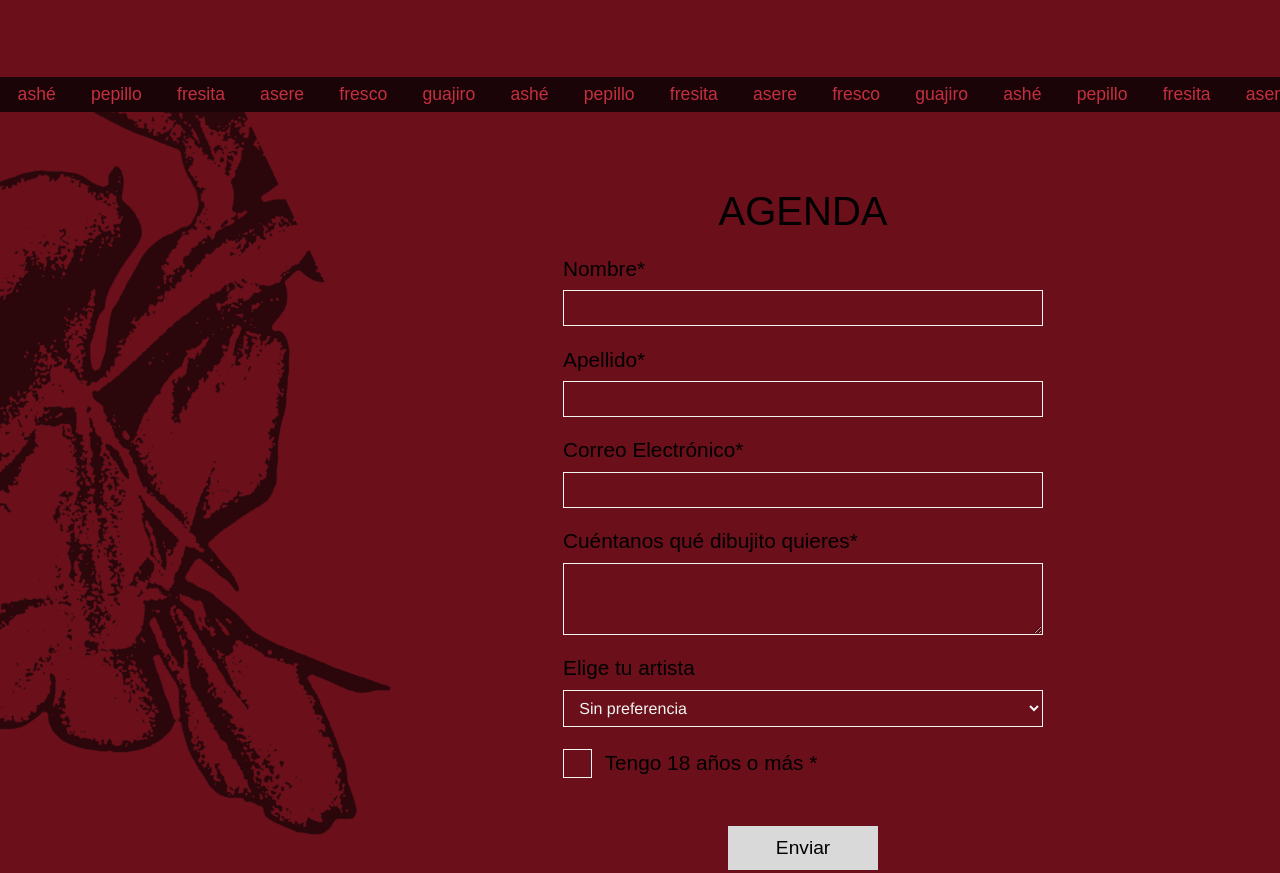
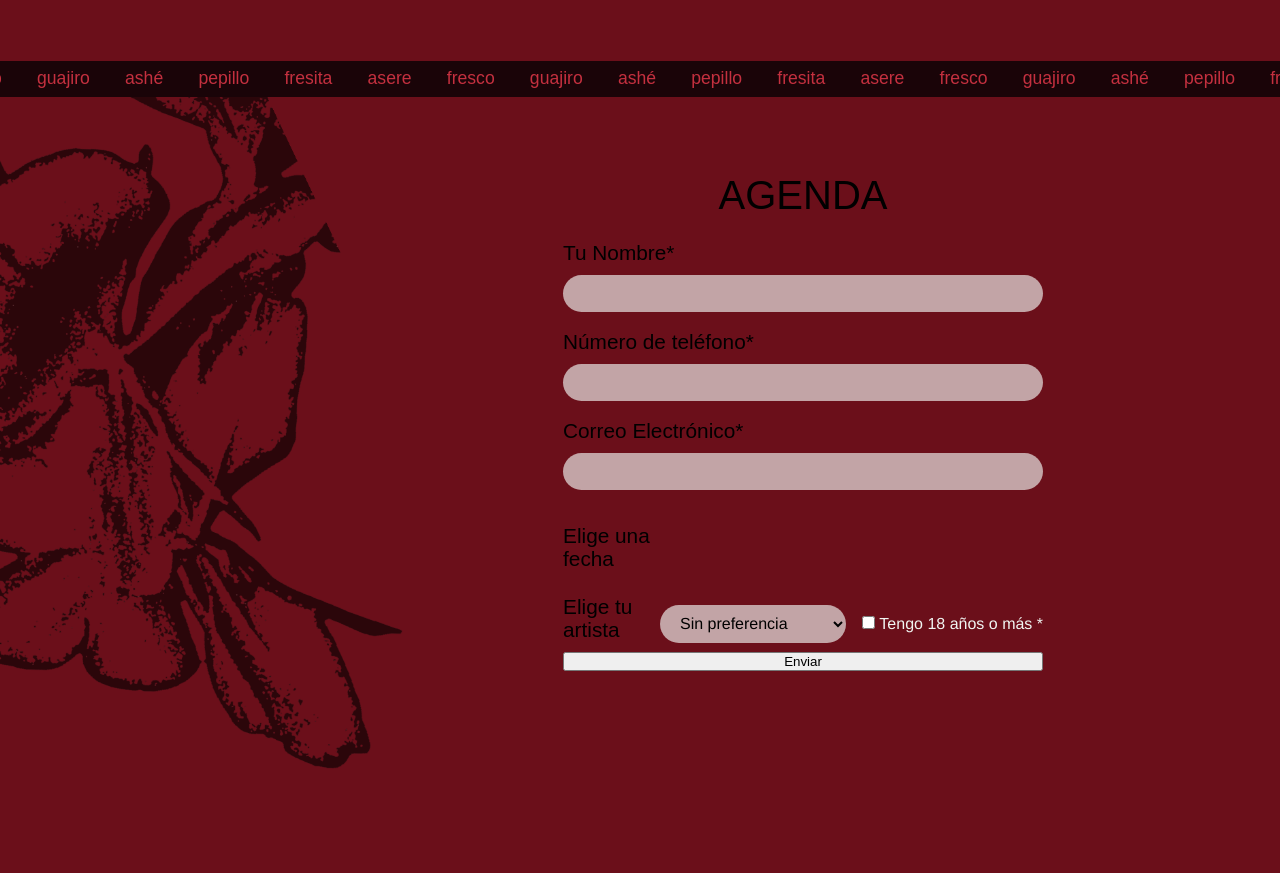
Before and after one commit to oliv-iia/guajiroStudio, a plain HTML site: page index.html in a window 1280 px wide. Shown: the part 1735-2608 px from the top of the page. Drawn offline with nearby package versions, Linux system fonts and the light colour scheme; a web font is replaced by a local one.

Commit message:
marquesinas listo

```diff
--- a/arbel.html
+++ b/arbel.html
@@ -67,8 +67,12 @@
 </footer>
 
     <!-- link AOS + jQuery + js -->
+
     <script src="https://unpkg.com/aos@2.3.1/dist/aos.js"></script>
     <script src="https://code.jquery.com/jquery-3.7.1.min.js"></script>
+    <script src="https://unpkg.com/typed.js@3.0.0/dist/typed.umd.js"></script>
+     <!-- simple-parallax-js -->
+           <script src="https://cdn.jsdelivr.net/npm/simple-parallax-js@7.0.0/dist/vanilla/simpleParallaxVanilla.umd.min.js"></script>
     <script src="js/script.js"></script>
 </body>
 </html>
--- a/css/style.css
+++ b/css/style.css
@@ -210,6 +210,7 @@ ul {
     white-space: nowrap;
 }
 
+
 /* ---------- GUAJIROS ---------- */
 .guajiros {
     padding: 7rem 3.5rem 5rem;
@@ -229,7 +230,8 @@ ul {
     max-width: 62rem;
     margin: 1.2rem auto 0;
     font-family: var(--fuente-texto);
-    font-weight: 700;
+    font-weight: 400;
+    font-synthesis: none;
     font-size: 0.8rem;
     line-height: 1.2;
     text-align: justify;
@@ -358,70 +360,46 @@ ul {
 
 .agenda__campo {
     width: 100%;
-    margin-bottom: 1.4rem;
-    padding: 0.5rem 0.7rem;
-    background: transparent;
-    border: 1px solid var(--color-acento);
-    border-radius: 0;
+    margin-bottom: 1.2rem;
+    padding: 0.6rem 1rem;
+    background: rgba(241, 245, 242, 0.65);
+    border: 0;
+    border-radius: 999px;
     font-family: var(--fuente-texto);
     font-size: 1rem;
-    color: var(--color-acento);
-}
-
-.agenda__campo--texto {
-    min-height: 4rem;
-    resize: vertical;
-}
-
-.agenda__campo:focus {
-    outline: 2px solid var(--color-galeria);
-    outline-offset: 2px;
-}
-
-.agenda__campo option {
     color: var(--color-galeria);
 }
 
-.agenda__check {
+.agenda__fila {
+    display: grid;
+    grid-template-columns: 8rem 1fr;
+    gap: 1rem;
+    align-items: start;
+    margin-top: 1rem;
+}
+
+.agenda__fila--final {
+    grid-template-columns: 1fr auto;
+    align-items: center;
+}
+
+.agenda__fila--final .agenda__campo {
+    margin-bottom: 0;
+}
+
+.agenda__artista {
     display: flex;
     align-items: center;
-    gap: 0.8rem;
-    font-family: var(--fuente-titulo);
-    font-size: 1.3rem;
-    color: var(--color-galeria);
-    cursor: pointer;
+    gap: 1rem;
 }
 
 .agenda__check input {
-    appearance: none;
-    flex-shrink: 0;
-    width: 1.8rem;
-    height: 1.8rem;
-    margin: 0;
-    background: transparent;
-    border: 1px solid var(--color-acento);
-    cursor: pointer;
+    border: 0;
+    border-radius: 0.3rem;
+    background: rgba(241, 245, 242, 0.65);
 }
 
-.agenda__check input:checked {
-    background: var(--color-acento);
-}
 
-.agenda__boton {
-    align-self: center;
-    margin-top: 3rem;
-    padding: 0.7rem 3rem;
-    background: #d9d9d9;
-    border: 0;
-    font-family: var(--fuente-titulo);
-    font-size: 1.2rem;
-    color: var(--color-galeria);
-    cursor: pointer;
-}
-
-.agenda__boton:hover {
-    background: var(--color-acento);
-}
 
 /* ---------- PÁGINA GALERÍA ---------- */
 /* body.pagina-galeria {
@@ -505,7 +483,8 @@ ul {
     max-width: 62rem;
     margin: 1.2rem auto 0;
     font-family: var(--fuente-texto);
-    font-weight: 700;
+    font-weight: 400;
+    font-synthesis: none;
     font-size: 0.8rem;
     line-height: 1.2;
     text-align: justify;
@@ -528,7 +507,8 @@ ul {
 .evento__texto {
     margin-top: 0.6rem;
     font-family: var(--fuente-texto);
-    font-weight: 700;
+    font-weight: 400;
+    font-synthesis: none;
     font-size: 0.8rem;
     line-height: 1.2;
     text-align: justify;
--- a/index.html
+++ b/index.html
@@ -151,18 +151,24 @@
  <form class="agenda__form" novalidate>
   <h2 class="agenda__titulo">Agenda</h2>
 
-    <label class="agenda__label" for="nombre">Nombre*</label>
+  <label class="agenda__label" for="nombre">Tu Nombre*</label>
   <input class="agenda__campo" type="text" id="nombre" name="nombre" required>
 
-    <label class="agenda__label" for="apellido">Apellido*</label>
-    <input class="agenda__campo" type="text" id="apellido" name="apellido" required>
+  <label class="agenda__label" for="telefono">Número de teléfono*</label>
+  <input class="agenda__campo" type="tel" id="telefono" name="telefono" required>
 
   <label class="agenda__label" for="correo">Correo Electrónico*</label>
   <input class="agenda__campo" type="email" id="correo" name="correo" required>
 
-    <label class="agenda__label" for="dibujo">Cuéntanos qué dibujito quieres*</label>
-    <textarea class="agenda__campo agenda__campo--texto" id="dibujo" name="dibujo" rows="3" required></textarea>
+  <div class="agenda__fila agenda__fila--fecha">
+    <label class="agenda__label" for="fecha">Elige una fecha</label>
+    <div class="agenda__calendario">
+      <input type="text" id="fecha" name="fecha" hidden>
+    </div>
+  </div>
 
+  <div class="agenda__fila agenda__fila--final">
+    <div class="agenda__artista">
       <label class="agenda__label" for="artista">Elige tu artista</label>
       <select class="agenda__campo" id="artista" name="artista">
         <option value="">Sin preferencia</option>
@@ -171,13 +177,15 @@
         <option value="guajiro-3">Nombre 3</option>
         <option value="guajiro-4">Nombre 4</option>
       </select>
+    </div>
 
     <label class="agenda__check">
       <input type="checkbox" name="mayor" required>
       <span>Tengo 18 años o más *</span>
     </label>
+  </div>
 
-    <button class="agenda__boton" type="button">Enviar</button>
+  <button class="agenda__boton" type="submit">Enviar</button>
 </form>
 
 </section>
@@ -246,8 +254,14 @@
 
 
  <!-- link AOS + jQuery + js -->
+
     <script src="https://unpkg.com/aos@2.3.1/dist/aos.js"></script>
     <script src="https://code.jquery.com/jquery-3.7.1.min.js"></script>
+    <script src="https://unpkg.com/typed.js@3.0.0/dist/typed.umd.js"></script>
+ <!-- simple-parallax-js -->
+           <script src="https://cdn.jsdelivr.net/npm/simple-parallax-js@7.0.0/dist/vanilla/simpleParallaxVanilla.umd.min.js"></script>
+
+
     <script src="js/script.js"></script>
 </body>
 </html>
--- a/js/script.js
+++ b/js/script.js
@@ -21,3 +21,50 @@ window.addEventListener('resize', ajustarStd);
 
 document.fonts.ready.then(ajustarStd);
 window.addEventListener('resize', ajustarStd);
+
+//MARQUESINAS
+
+function iniciarMarquesinas() {
+  const VELOCIDAD = 60; // píxeles por segundo
+
+  document.querySelectorAll('.marquesina__pista').forEach(pista => {
+    const direccion = pista.dataset.direccion === '1' ? 1 : -1;
+    const listaBase = pista.querySelector('ul');
+    const anchoLista = listaBase.offsetWidth;
+    if (anchoLista === 0) return;
+
+    // Dejar solo la lista base y clonar hasta que UNA MITAD cubra la pantalla
+    pista.querySelectorAll('ul').forEach((ul, i) => { if (i > 0) ul.remove(); });
+    const porMitad = Math.ceil(window.innerWidth / anchoLista) + 1;
+    const total = porMitad * 2; // siempre par
+    for (let i = 1; i < total; i++) {
+      pista.appendChild(listaBase.cloneNode(true));
+    }
+
+    const mitad = anchoLista * porMitad;
+    let x = direccion === 1 ? -mitad : 0;
+    let ultimo = null;
+    let pausada = false;
+
+    pista.addEventListener('mouseenter', () => (pausada = true));
+    pista.addEventListener('mouseleave', () => (pausada = false));
+
+    function paso(tiempo) {
+      if (ultimo === null) ultimo = tiempo;
+      const dt = (tiempo - ultimo) / 1000;
+      ultimo = tiempo;
+
+      if (!pausada) {
+        x += direccion * VELOCIDAD * dt;
+        if (direccion === -1 && x <= -mitad) x += mitad;
+        if (direccion === 1 && x >= 0) x -= mitad;
+        pista.style.transform = `translateX(${x}px)`;
+      }
+      requestAnimationFrame(paso);
+    }
+
+    requestAnimationFrame(paso);
+  });
+}
+
+document.fonts.ready.then(iniciarMarquesinas);
```
Also changed, not shown: cat.html (+5 -1 lines), jota.html (+4 -0 lines), roger.html (+5 -1 lines). Lines whose indentation alone changed are shown as unchanged.
